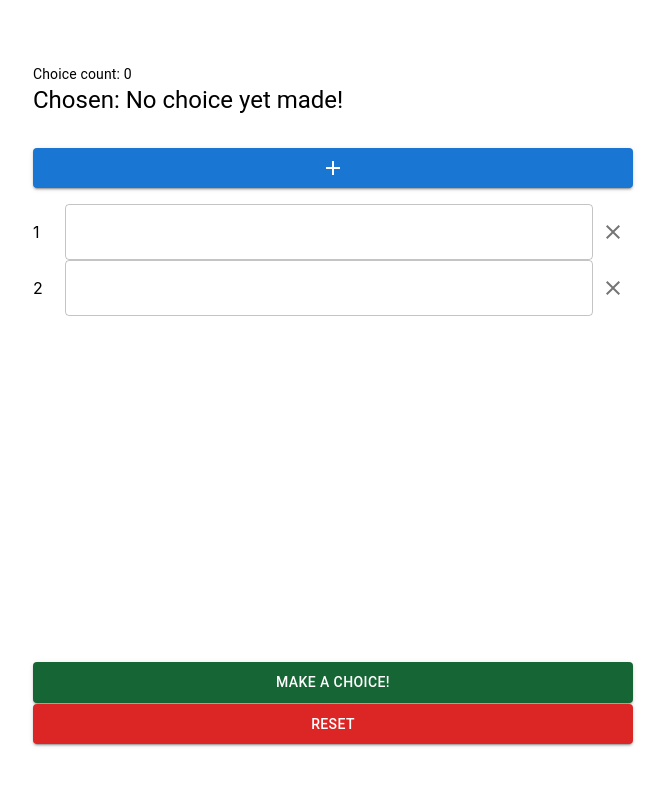
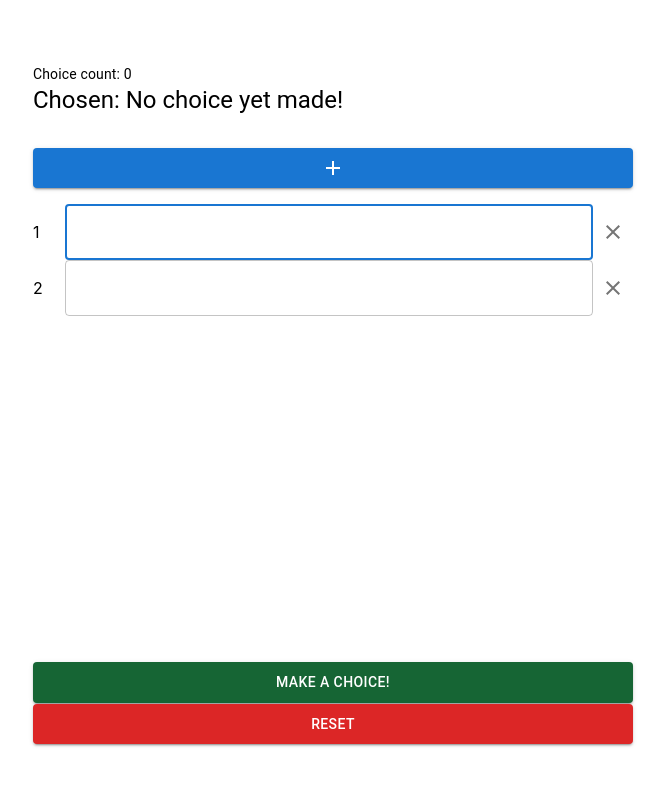
Before and after one commit to Matija8/Random-Choice-PWA, a Next.js app: page /Random-Choice-PWA/ in a window 1280 px wide. Shown: the top 786 px of the page, without its empty margins (307-972 px from the left). Built offline with nearby package versions, Linux system fonts and the light colour scheme.

Commit message:
Improve UX - Automatic new item on enter, tabIndex -1

```diff
--- a/components/choice.tsx
+++ b/components/choice.tsx
@@ -1,4 +1,4 @@
-import { CSSProperties, ReactNode, useState } from 'react';
+import { CSSProperties, ReactNode, useEffect, useState } from 'react';
 import { Button } from 'components/button';
 import { TextField } from 'components/textField';
 import IconButton from '@mui/material/IconButton';
@@ -36,6 +36,29 @@ export function RandomChoice(): JSX.Element {
     setChoice(text);
   }
 
+  function focusChoiceField(idx: number) {
+    const elem = document.getElementById(choiceHtmlIdFromIdx(idx));
+    elem?.focus?.();
+  }
+
+  useEffect(() => {
+    focusChoiceField(0);
+  }, []);
+
+  function addChoiceField() {
+    setOptions(['', ...options]);
+    focusChoiceField(0);
+  }
+
+  function focusNextChoiceField() {
+    const idx = options.findIndex((opt) => opt === '');
+    if (idx >= 0) {
+      focusChoiceField(idx);
+      return;
+    }
+    addChoiceField();
+  }
+
   return (
     <form
       style={{
@@ -56,13 +79,7 @@ export function RandomChoice(): JSX.Element {
 
       <Button
         style={{ padding: buttonPadding }}
-        onClick={() => {
-          setOptions(['', ...options]);
-
-          Promise.resolve().then(() =>
-            document.getElementById(choiceHtmlIdFromIdx(0))?.focus?.(),
-          );
-        }}
+        onClick={() => addChoiceField()}
       >
         <AddIcon />
       </Button>
@@ -101,8 +118,12 @@ export function RandomChoice(): JSX.Element {
                   ),
                 )
               }
+              onKeyPress={(ev) => {
+                if (ev.key === 'Enter') focusNextChoiceField();
+              }}
             />
             <IconButton
+              tabIndex={-1}
               onClick={() =>
                 setOptions(
                   options.filter((_, idx2) => idx2 !== currentOptionIdx),
```
Also changed, not shown: public/manifest.json.
